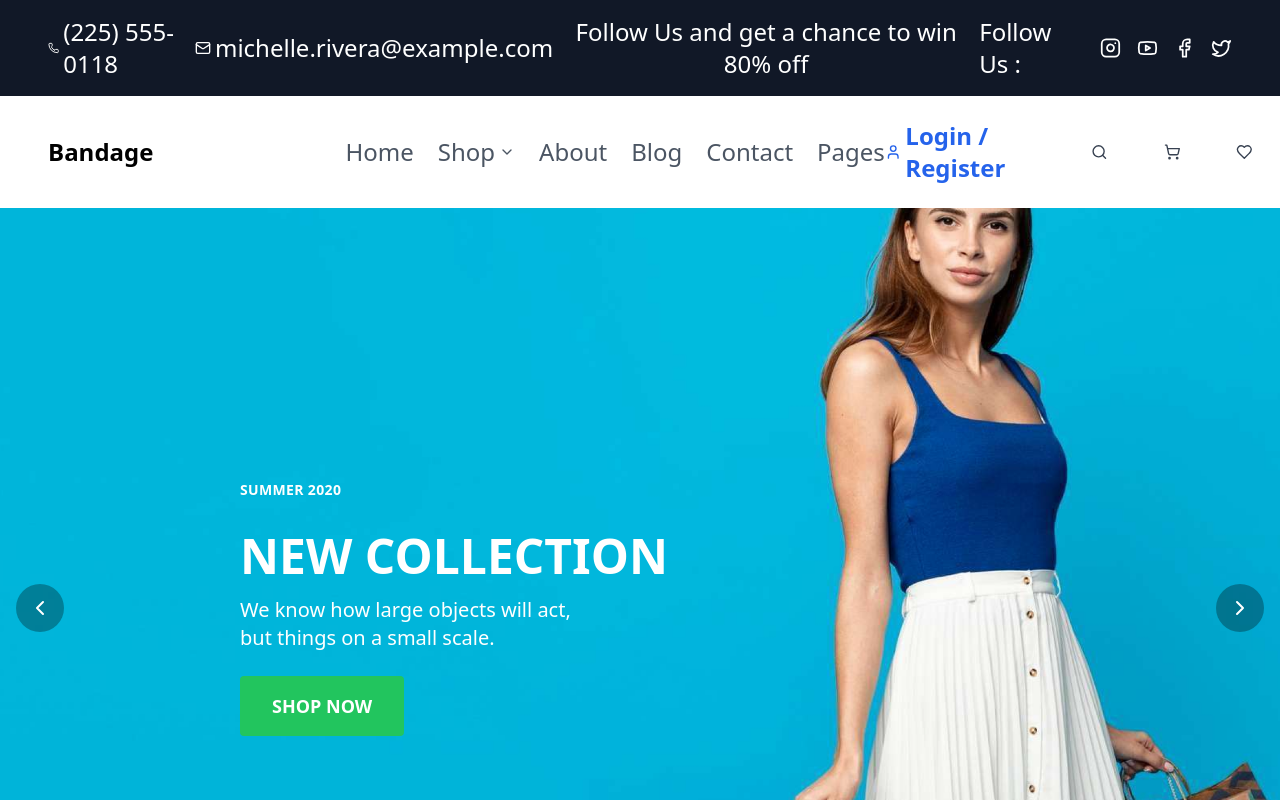
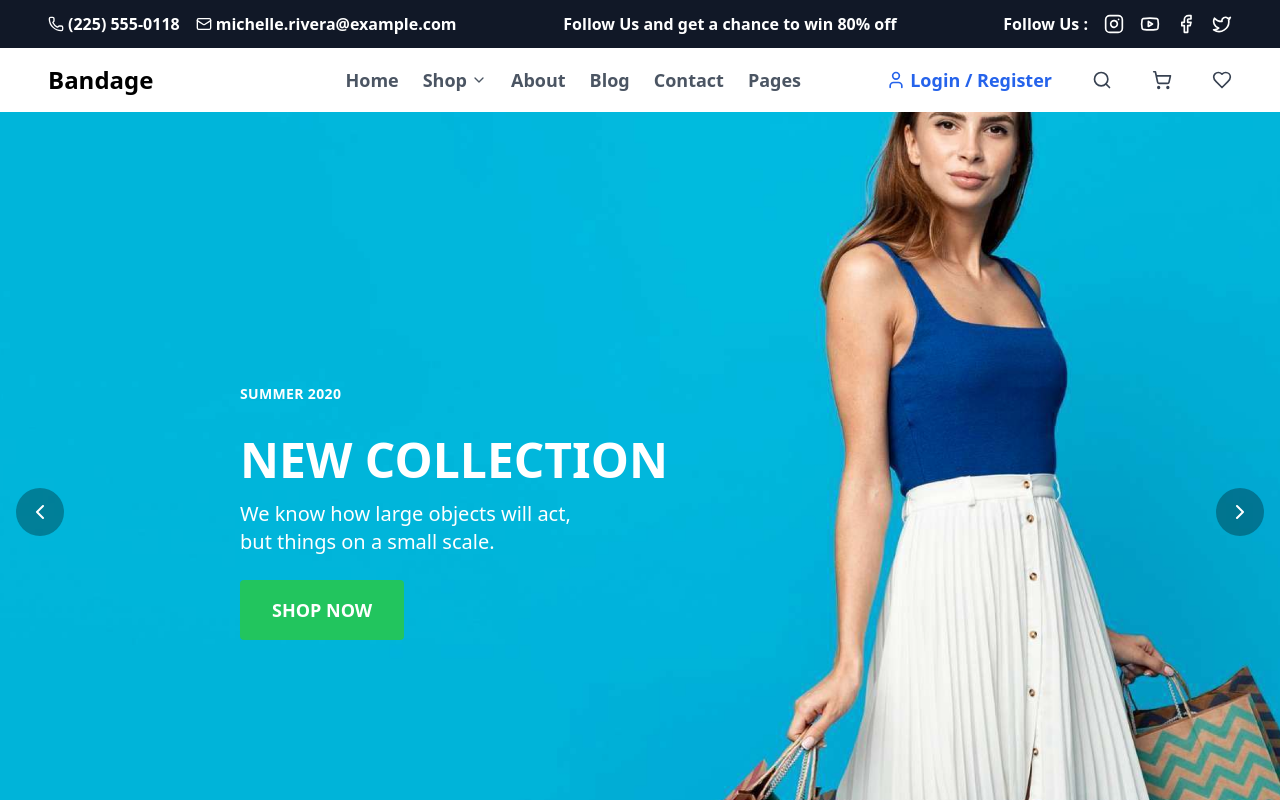
Before and after one commit to fatih-suslu/eCommerce, a React (Vite) app: page / in a window 1280 px wide. Shown: the top 800 px of the page. Built offline with nearby package versions, Linux system fonts and the light colour scheme.

Commit message:
navbar updated

```diff
--- a/src/components/Navbar.jsx
+++ b/src/components/Navbar.jsx
@@ -28,7 +28,7 @@ export default function Navbar() {
   return (
     <div className="hidden lg:flex flex-col w-full">
       {/* Bilgi Barı */}
-      <div className="bg-gray-900 text-white text-2xl px-12 py-4 flex justify-between items-center w-full">
+      <div className="bg-gray-900 text-white font-semibold px-12  flex justify-between items-center w-full h-12">
         <div className="flex items-center gap-4">
           <div className="flex items-center gap-1">
             <Phone className="w-4 h-4" />
@@ -44,32 +44,66 @@ export default function Navbar() {
         </div>
         <div className="flex items-center gap-4">
           <span>Follow Us : </span>
-          <Instagram className="w-6 h-6" />
-          <Youtube className="w-6 h-6" />
-          <Facebook className="w-6 h-6" />
-          <Twitter className="w-6 h-6" />
+          <a
+            href="https://www.instagram.com"
+            target="_blank"
+            rel="noopener noreferrer"
+          >
+            <Instagram className="w-5 h-5 transition-transform hover:scale-125" />
+          </a>
+
+          <a
+            href="https://www.youtube.com"
+            target="_blank"
+            rel="noopener noreferrer"
+          >
+            <Youtube className="w-5 h-5 transition-transform hover:scale-125" />
+          </a>
+
+          <a
+            href="https://www.facebook.com"
+            target="_blank"
+            rel="noopener noreferrer"
+          >
+            <Facebook className="w-5 h-5 transition-transform hover:scale-125" />
+          </a>
+
+          <a
+            href="https://www.twitter.com"
+            target="_blank"
+            rel="noopener noreferrer"
+          >
+            <Twitter className="w-5 h-5 transition-transform hover:scale-125" />
+          </a>
         </div>
       </div>
 
       {/* Ana Navbar */}
-      <div className="flex items-center justify-between px-12 py-6 w-full">
+      <div className="flex items-center justify-between px-12 py-4 w-full">
         {/* Sol Taraf: Bandage ve Menü */}
         <div className="flex items-center gap-48">
           <h1 className="text-2xl font-bold">Bandage</h1>
-          <nav className="flex gap-6 text-gray-600 text-2xl font-medium">
-            <NavLink to="/" className="hover:text-blue-600">
+          <nav className="flex gap-6 text-gray-600 font-semibold text-lg">
+            <NavLink to="/" className="hover:text-blue-600 ">
               Home
             </NavLink>
             <div className="relative group">
-              <button className="flex items-center gap-1">
+              <div className="flex items-center gap-1 cursor-pointer">
                 Shop <ChevronDown className="w-4 h-4" />
-              </button>
+              </div>
+
               {/* Dropdown Menü */}
-              <div className="absolute left-0 top-8 bg-white shadow-lg border rounded-md p-6 hidden group-hover:flex gap-16 z-50">
+              <div
+                className="absolute left-0 top-8 bg-white shadow-lg border rounded-md p-6
+                  opacity-0 invisible group-hover:visible group-hover:opacity-100
+                  transition-all duration-300 ease-in-out flex gap-16 z-50"
+              >
                 {shopData.map((section) => (
                   <div key={section.title}>
-                    <h4 className="font-semibold mb-2">{section.title}</h4>
-                    <ul className="space-y-1 text-2xl">
+                    <h4 className="font-semibold text-black mb-2">
+                      {section.title}
+                    </h4>
+                    <ul className="space-y-1 text-lg">
                       {section.items.map((item) => (
                         <li key={item}>
                           <NavLink
@@ -85,6 +119,7 @@ export default function Navbar() {
                 ))}
               </div>
             </div>
+
             <NavLink to="/about" className="hover:text-blue-600">
               About
             </NavLink>
@@ -101,16 +136,16 @@ export default function Navbar() {
         </div>
 
         {/* Sağ Taraf: İkonlar */}
-        <div className="flex items-center gap-14 text-gray-700 text-2xl">
+        <div className="flex items-center gap-10 text-gray-700 text-lg">
           <div className="flex items-center gap-1 text-blue-600 font-semibold">
-            <User className="w-6 h-6" />
+            <User className="w-5 h-5 hover:text-blue-600" />
             <NavLink to="/login" className="hover:text-blue-600">
               Login / Register
             </NavLink>
           </div>
-          <Search className="w-6 h-6 cursor-pointer" />
-          <ShoppingCart className="w-6 h-6 cursor-pointer" />
-          <Heart className="w-6 h-6 cursor-pointer" />
+          <Search className="w-5 h-5 cursor-pointer hover:text-blue-600" />
+          <ShoppingCart className="w-5 h-5 cursor-pointer hover:text-blue-600" />
+          <Heart className="w-5 h-5 cursor-pointer hover:text-blue-600" />
         </div>
       </div>
     </div>
--- a/src/main.jsx
+++ b/src/main.jsx
@@ -1,4 +1,3 @@
-import { StrictMode } from "react";
 import { createRoot } from "react-dom/client";
 import "./index.css";
 import App from "./App.jsx";
```
